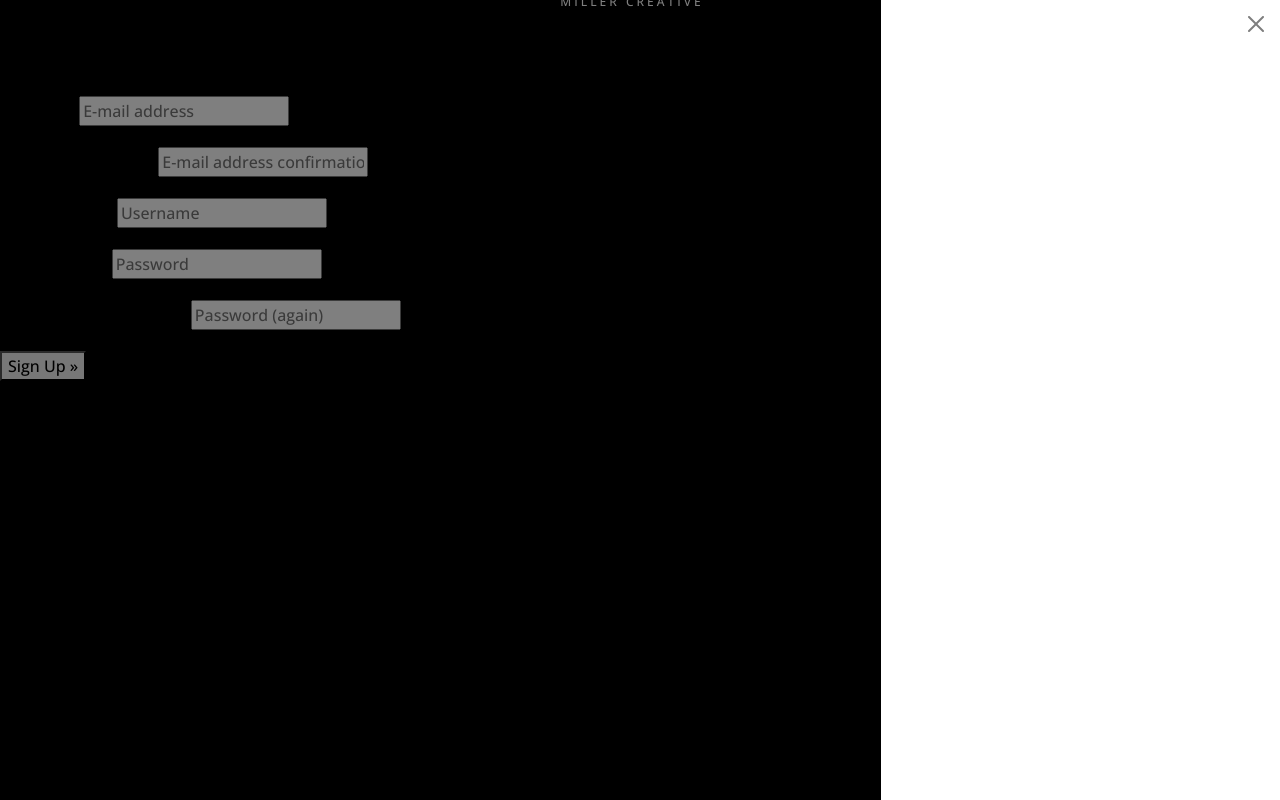
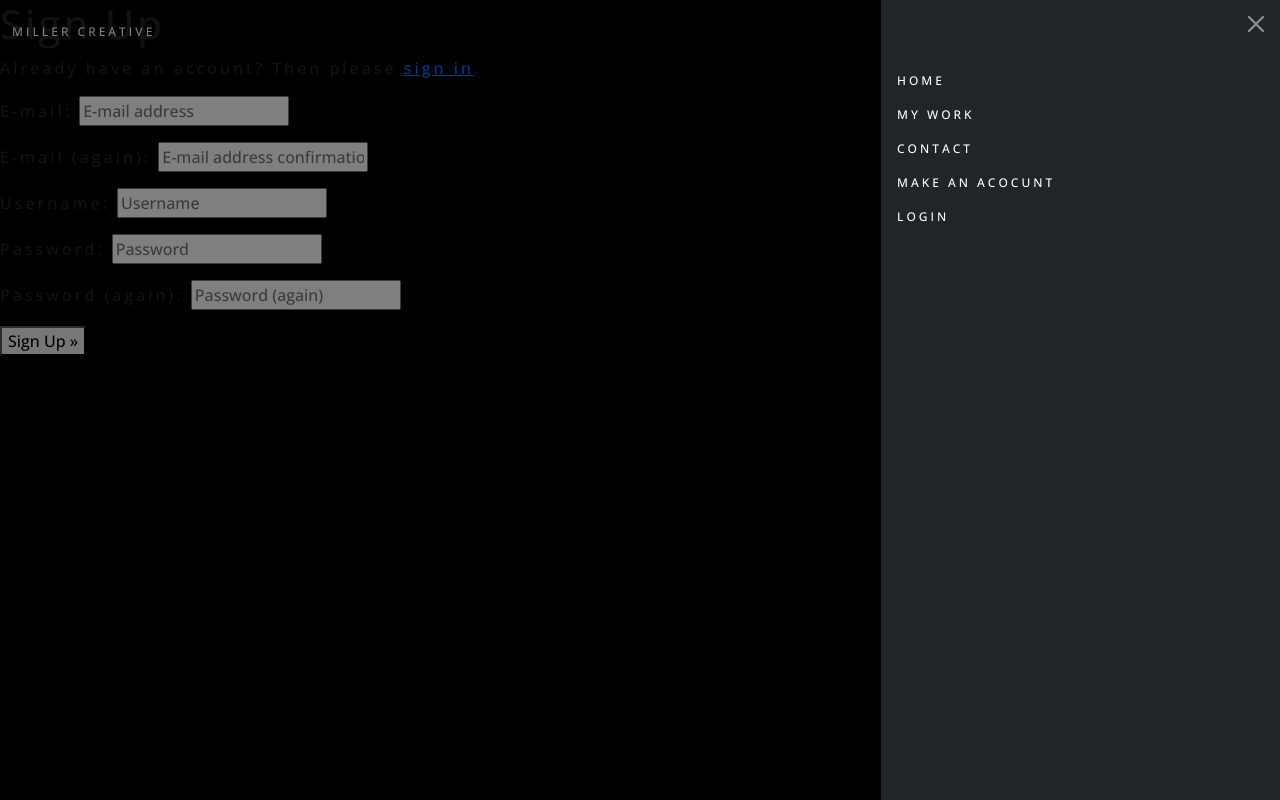
Before and after one commit to SteveMiller7/miller_creative, a Django app: page /accounts/signup/ in a window 1280 px wide, after a click that opens the changed part. Run offline with Django 3.2, Linux system fonts and the light colour scheme; some libraries are stand-ins or nearby versions.

Commit message:
Styling nav and off canvas

```diff
--- a/home/templates/home/index.html
+++ b/home/templates/home/index.html
@@ -34,7 +34,7 @@
     </div>
 </div>
 
-
+<!--
 <div class="container-fluid ">
     <div class="row click-box-row">
 
@@ -60,7 +60,7 @@
         </div>
     </div>
 </div>
-
+-->
 
 <div class="container1" style="height: 70px;">
     <div>
--- a/static/css/base.css
+++ b/static/css/base.css
@@ -4,21 +4,25 @@
 
 body {
     font-family: 'Open Sans', sans-serif;
-    color: black;
+    background-color: black;
     letter-spacing: 3px;
     background-color: black;
 }
 
-.navbar {
-    background-color: black;
-    padding-left: 20px;
-    padding-right: 20px;
+.navbar-dark .navbar-toggler {
+    color: rgba(255, 255, 255, 0) !important;
+    border-color: rgba(255, 255, 255, 0) !important;
+    font-size: 15px;
+    color: white;
+    }
+
+.nav-text {
+    color: white !important;
+    font-size: 12px;
 }
 
-
-
 .cover-image {
-    background-image: url('https://res.cloudinary.com/millermayhem/image/upload/v1660218696/Miller%20Creative%20Site/Lion_Engraved_ynmui3.png');
+    background-image: url('https://res.cloudinary.com/millermayhem/image/upload/v1660299071/Miller%20Creative%20Site/Artboard_1_st0hfb.png');
     height: 100%;
     position: relative;
     background-position: center;
@@ -36,18 +40,6 @@
     padding-right: 1em;
     margin-top: 60px;
     font-weight: 100;
-}
-
-@media only screen and (max-width: 900px) {
-    .header-title {
-        font-size: 55px;
-    }
-}
-
-@media only screen and (max-width: 600px) {
-    .header-title {
-        font-size: 35px;
-    }
 }
 
 .header-desc {
@@ -98,7 +90,7 @@
 .bg-three {background-image: url('https://res.cloudinary.com/millermayhem/image/upload/v1660231390/Miller%20Creative%20Site/Trolley_ogvrkj.png');}
 .bg-four {background-image: url('https://res.cloudinary.com/millermayhem/image/upload/v1660231661/Miller%20Creative%20Site/my_account_npzkvc.png');}
 
-a {
+.box-a {
     display: none;
     font-size: 35px;
     color: #ffffff !important;
@@ -110,7 +102,6 @@
     bottom: 0;
     right: 0;
     height: 50px;
-    cursor: pointer;
     /*text-decoration: none;*/
 }
 
@@ -155,10 +146,22 @@
 }
 
 
-
-
-
 .container1 {
     height: 60px;
     background-color: pink;
 }
+
+
+/* MEDIA QUERIES */
+
+@media only screen and (max-width: 900px) {
+    .header-title {
+        font-size: 55px;
+    }
+}
+
+@media only screen and (max-width: 600px) {
+    .header-title {
+        font-size: 35px;
+    }
+}
--- a/templates/base.html
+++ b/templates/base.html
@@ -15,9 +15,6 @@
   {% endblock %}
 
   {% block corecss %}
-
-  <link rel="stylesheet" href="https://stackpath.bootstrapcdn.com/bootstrap/4.4.1/css/bootstrap.min.css"
-    integrity="sha384-Vkoo8x4CGsO3+Hhxv8T/Q5PaXtkKtu6ug5TOeNV6gBiFeWPGFN9MuhOf23Q9Ifjh" crossorigin="anonymous">
   <link href="https://cdn.jsdelivr.net/npm/bootstrap@5.2.0/dist/css/bootstrap.min.css" rel="stylesheet"
     integrity="sha384-gH2yIJqKdNHPEq0n4Mqa/HGKIhSkIHeL5AyhkYV8i59U5AR6csBvApHHNl/vI1Bx" crossorigin="anonymous">
   <link href="https://fonts.googleapis.com/css2?family=Open+Sans:wght@300;500&display=swap" rel="stylesheet">
@@ -32,16 +29,6 @@
   <script src="https://cdn.jsdelivr.net/npm/bootstrap@5.2.0/dist/js/bootstrap.bundle.min.js"
     integrity="sha384-A3rJD856KowSb7dwlZdYEkO39Gagi7vIsF0jrRAoQmDKKtQBHUuLZ9AsSv4jD4Xa" crossorigin="anonymous">
   </script>
-  <script src="https://code.jquery.com/jquery-3.4.1.slim.min.js"
-    integrity="sha384-J6qa4849blE2+poT4WnyKhv5vZF5SrPo0iEjwBvKU7imGFAV0wwj1yYfoRSJoZ+n" crossorigin="anonymous">
-  </script>
-  <script src="https://cdn.jsdelivr.net/npm/popper.js@1.16.0/dist/umd/popper.min.js"
-    integrity="sha384-Q6E9RHvbIyZFJoft+2mJbHaEWldlvI9IOYy5n3zV9zzTtmI3UksdQRVvoxMfooAo" crossorigin="anonymous">
-  </script>
-  <script src="https://stackpath.bootstrapcdn.com/bootstrap/4.4.1/js/bootstrap.min.js"
-    integrity="sha384-wfSDF2E50Y2D1uUdj0O3uMBJnjuUD4Ih7YwaYd1iqfktj0Uod8GCExl3Og8ifwB6" crossorigin="anonymous">
-  </script>
-  <script src="https://ajax.googleapis.com/ajax/libs/jquery/3.1.0/jquery.min.js"></script>
   {% endblock %}
 
   {% block extra_js %}
@@ -53,53 +40,56 @@
 <body>
   <header class="container-fluid fixed-top"></header>
 
-  <!-- Navbar -->
-  <nav class="navbar fixed-top">
+
+  <div class="navbar navbar-dark fixed-top">
     <div class="container-fluid">
-      <a class="navbar-brand" style="font-size: 12px; color: white;" #">MILLER CREATIVE</a>
+      <a class="navbar-brand" style="font-size: 12px; color: white; margin-top:10px" href="#">MILLER CREATIVE</a>
       <button class="navbar-toggler" button data-bs-toggle="offcanvas" data-bs-target="#offcanvasNavbar"
         aria-controls="offcanvasNavbar" aria-label="navigation-toggle-button">
-        <i class="fa-thin fa-ellipsis-vertical"></i>
+        <span class="navbar-toggler-icon"></span>
       </button>
-      <div class="offcanvas offcanvas-end" tabindex="-1" id="offcanvasNavbar" aria-labelledby="offcanvasNavbarLabel">
-        <div class="offcanvas-header">
+      <div class="offcanvas offcanvas-end text-bg-dark" tabindex="-1" id="offcanvasNavbar" aria-labelledby="offcanvasNavbarLabel">
+        <div class="offcanvas-header" >
           <h5 class="offcanvas-title" id="offcanvasNavbarLabel"></h5>
-          <button type="button" class="btn-close" data-bs-dismiss="offcanvas" aria-label="Close"></button>
+          <button type="button" class="btn-close btn-close-white" data-bs-dismiss="offcanvas" aria-label="Close"></button>
         </div>
         <div class="offcanvas-body">
           <ul class="navbar-nav justify-content-end flex-grow-1 pe-3">
             <li class="nav-item">
-              <a class="nav-link active" aria-current="page" href="#">HOME</a>
+              <a class="nav-link active nav-text" aria-current="page" href="#">HOME</a>
             </li>
             <li class="nav-item">
-              <a class="nav-link active" aria-current="page" href="#">MY WORK</a>
+              <a class="nav-link active nav-text" aria-current="page" href="#">MY WORK</a>
             </li>
             <li class="nav-item">
-              <a class="nav-link active" aria-current="page" href="#">CONTACT</a>
+              <a class="nav-link active nav-text" aria-current="page" href="#">CONTACT</a>
             </li>
             {% if user.is_authenticated %}
             <li class="nav-item">
-              <a class="nav-link active" aria-current="page" href="#">SHOP</a>
+              <a class="nav-link active nav-text" aria-current="page" href="#">SHOP</a>
             </li>
             <li class="nav-item">
-              <a class="nav-link active" aria-current="page" href="#">MY ACCOUNT</a>
+              <a class="nav-link active nav-text" aria-current="page" href="#">MY ACCOUNT</a>
             </li>
             <li class="nav-item">
-              <a class="nav-link" href="#">LOGOUT</a>
+              <a class="nav-link nav-text" href="#">LOGOUT</a>
             </li>
             {% else %}
             <li class="nav-item">
-              <a class="nav-link" href="#">MAKE AN ACOCUNT</a>
+              <a class="nav-link nav-text" href="#">MAKE AN ACOCUNT</a>
             </li>
             <li class="nav-item">
-              <a class="nav-link" href="#">LOGIN</a>
+              <a class="nav-link nav-text" href="#">LOGIN</a>
             </li>
             {% endif %}
           </ul>
         </div>
       </div>
     </div>
-  </nav>
+  </div>
+
+
+
 
   {% if messages %}
   <div class="message-container"></div>
```
